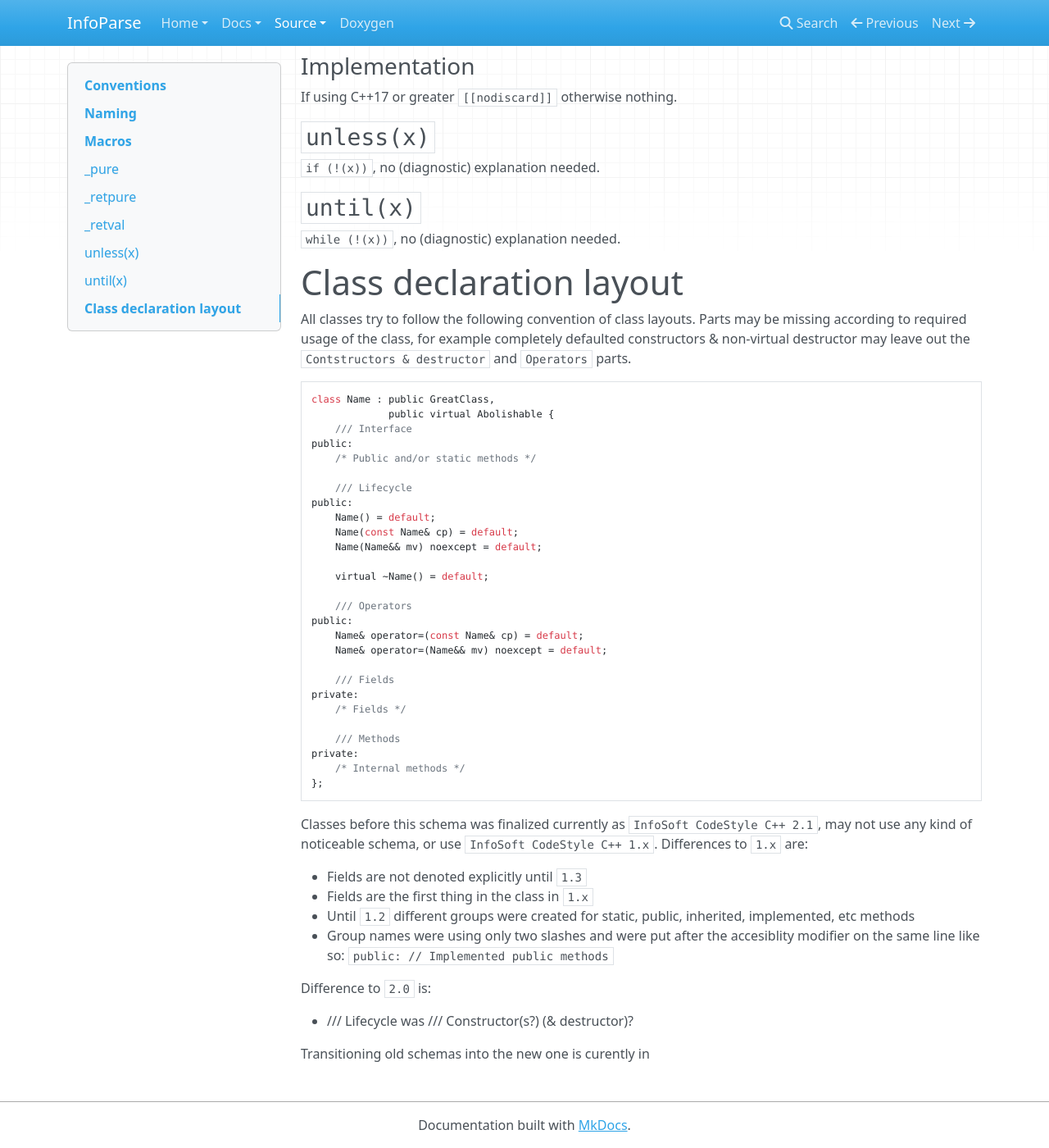
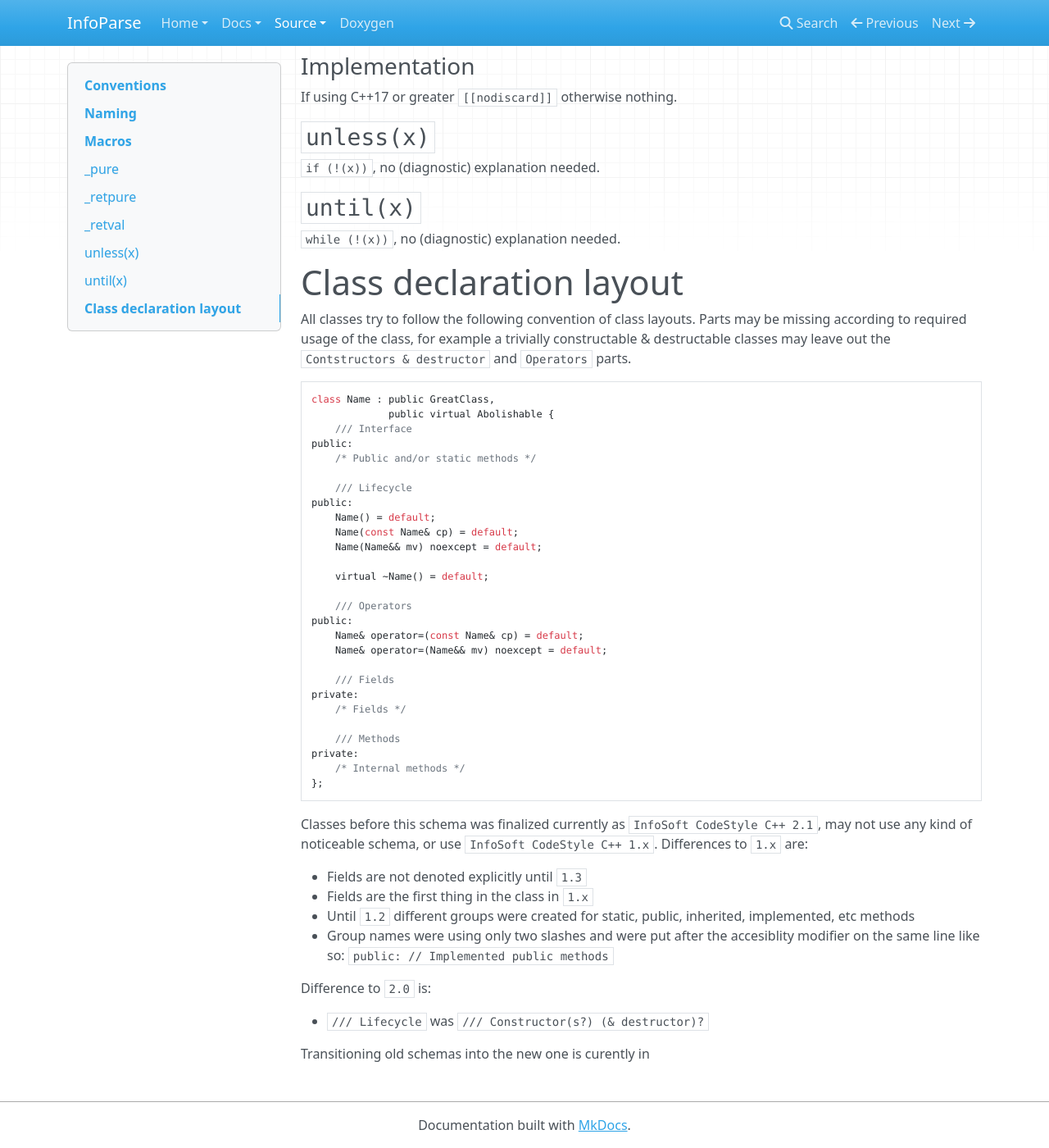
Before and after one commit to bodand/infoparse, an MkDocs documentation site: the page built from dox_site/convention.md, in a window 1280 px wide and 1400 px high, scrolled down 2059 px. Shown: the whole window at 82% size. Built offline with MkDocs 1.6.1, drawn with Linux system fonts in a browser that asks for light colours; nearby versions of some CDN libraries.

````diff
--- a/.travis.yml
+++ b/.travis.yml
@@ -13,19 +13,17 @@ matrix:
           sources:
             - ubuntu-toolchain-r-test
           packages:
-            - g++-8
             - cmake
             - make
             - doxygen
             - perl
             - texlive
       env:
-        - MATRIX_EVAL="CC=gcc-8 && CXX=g++-8"
+        - MATRIX_EVAL="CC=clang && CXX=clang++"
 
 before_install:
   - sudo python -m pip install --upgrade pip
   - sudo python -m pip install conan mkdocs --ignore-installed
-  - sudo bash utility/mkBoost.sh
   - eval "${MATRIX_EVAL}"
 
 install:
--- a/CMakeLists.txt
+++ b/CMakeLists.txt
@@ -35,7 +35,7 @@ configure_file(
 )
 
 message(STATUS "[InfoParse] Looking for a presinstalled Boost")
-find_package(Boost)
+find_package(Boost COMPONENTS unit_test_framework)
 if (Boost_FOUND)
     set(USE_AUTO_INSTALLED_BOOST 0)
     message(STATUS "[InfoParse] Found a preinstalled Boost")
--- a/dox_site/convention.md
+++ b/dox_site/convention.md
@@ -115,7 +115,7 @@ If using C++17 or greater `[[nodiscard]]` otherwise nothing.
 
 All classes try to follow the following convention of class
 layouts. Parts may be missing according to required usage of the class,
-for example completely defaulted constructors & non-virtual destructor
+for example a trivially constructable & destructable classes
 may leave out the `Contstructors & destructor` and `Operators` parts.
 ```objectivec
 class Name : public GreatClass,
@@ -159,6 +159,6 @@ Differences to `1.x` are:
 
 Difference to `2.0` is:
 
- - /// Lifecycle was /// Constructor(s?) (& destructor)?
+ - `/// Lifecycle` was `/// Constructor(s?) (& destructor)?`
 
 Transitioning old schemas into the new one is curently in
````
Also changed, not shown: 1 other file.
